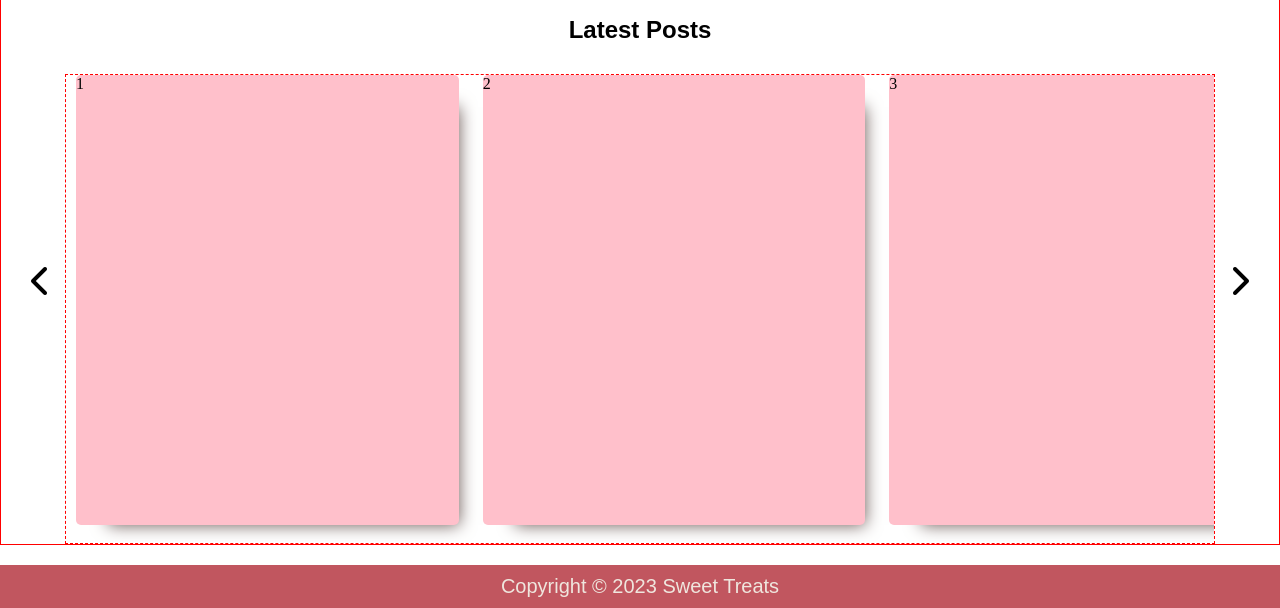
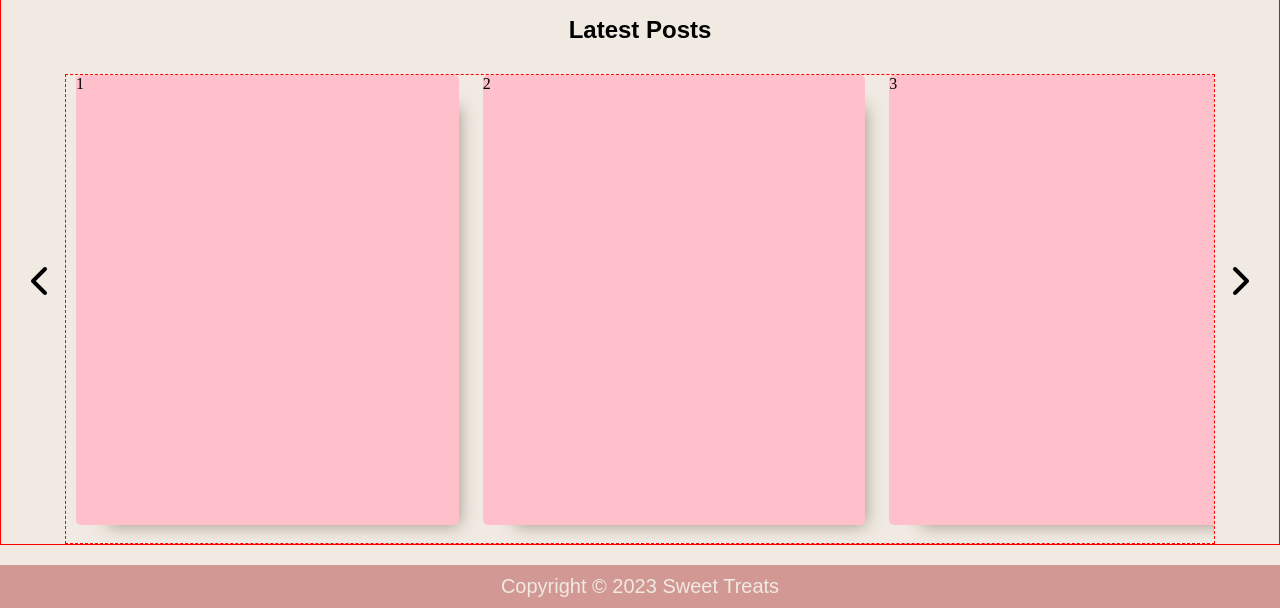
Before and after one commit to Noroff-FEU-Assignments/project-exam-1-absim29, a plain HTML site: page index.html in a window 1280 px wide. Shown: the part 222-830 px from the top of the page. Drawn offline with Linux system fonts and the light colour scheme; a web font is replaced by a local one.

Commit message:
Color palette

```diff
--- a/css/styles.css
+++ b/css/styles.css
@@ -12,11 +12,12 @@
 } */
 
 :root {
-    --nude: #efe6de;
-    --light-orange: #edd1a9;
-    --burgundy: #c1565f;
-    --dusty-rose: #cc9b87;
-    --brown: #695652;
+    --nude: rgb(240,234,226);
+    --light-orange: #E9D2AB;
+    --burgundy: #7E444D;
+    --dusty-rose: #D29893;
+    --red: #C35B5D;
+    --brown: #9F8F84;
     --black: #000;
     --h-font: "Playlist-Script", Montserrat, sans-serif;
     --font: Montserrat, sans-serif;
@@ -31,7 +32,7 @@
 /** Body **/
 body {
     display: grid;
-    justify-content: center;
+    background-color: var(--nude);
 }
 
 /** Header **/
@@ -109,7 +110,7 @@ h2,p {
 
 /** Footer **/
 footer {
-    background: var(--burgundy);
+    background: var(--dusty-rose);
     max-height: 60px;
     width: auto;
     margin: 0px;
```
Also changed, not shown: images/Sweet-Treats.jpg (deleted), images/SweetTreats.png (added), 1 other file.
